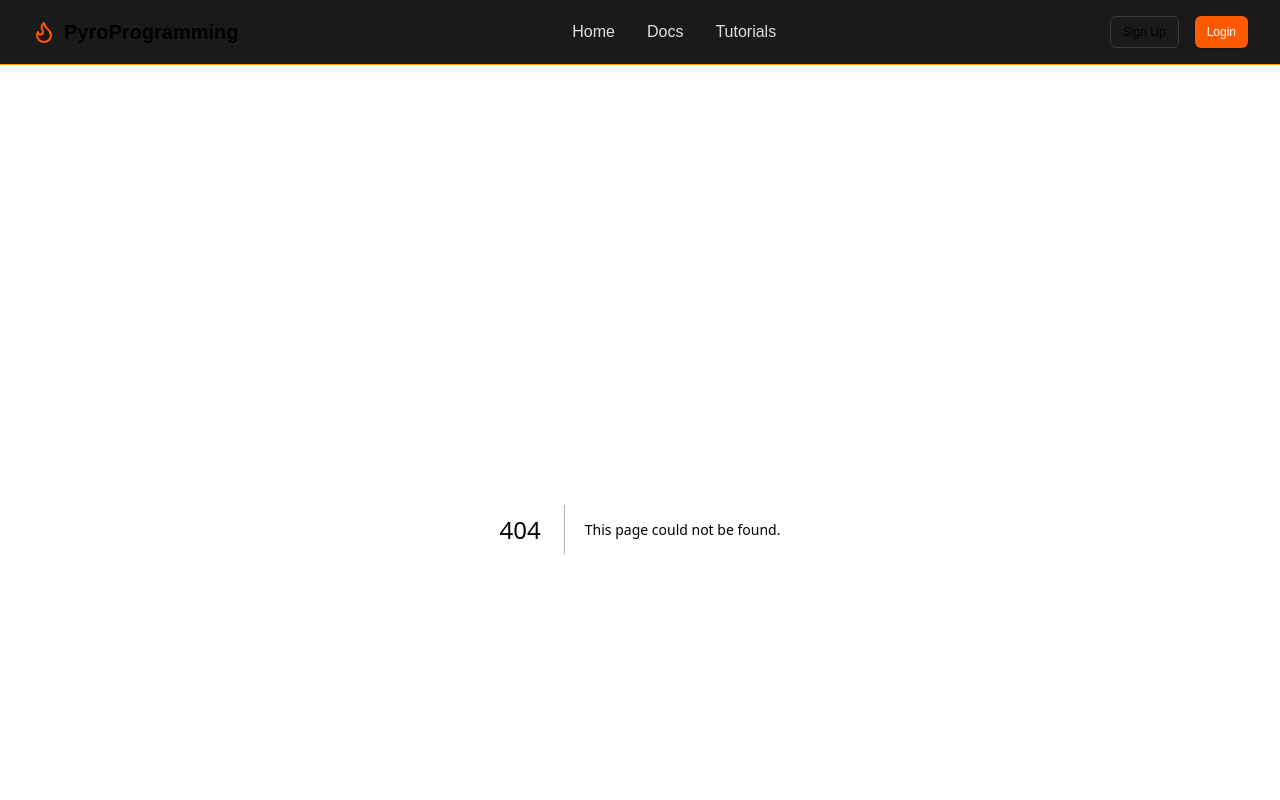
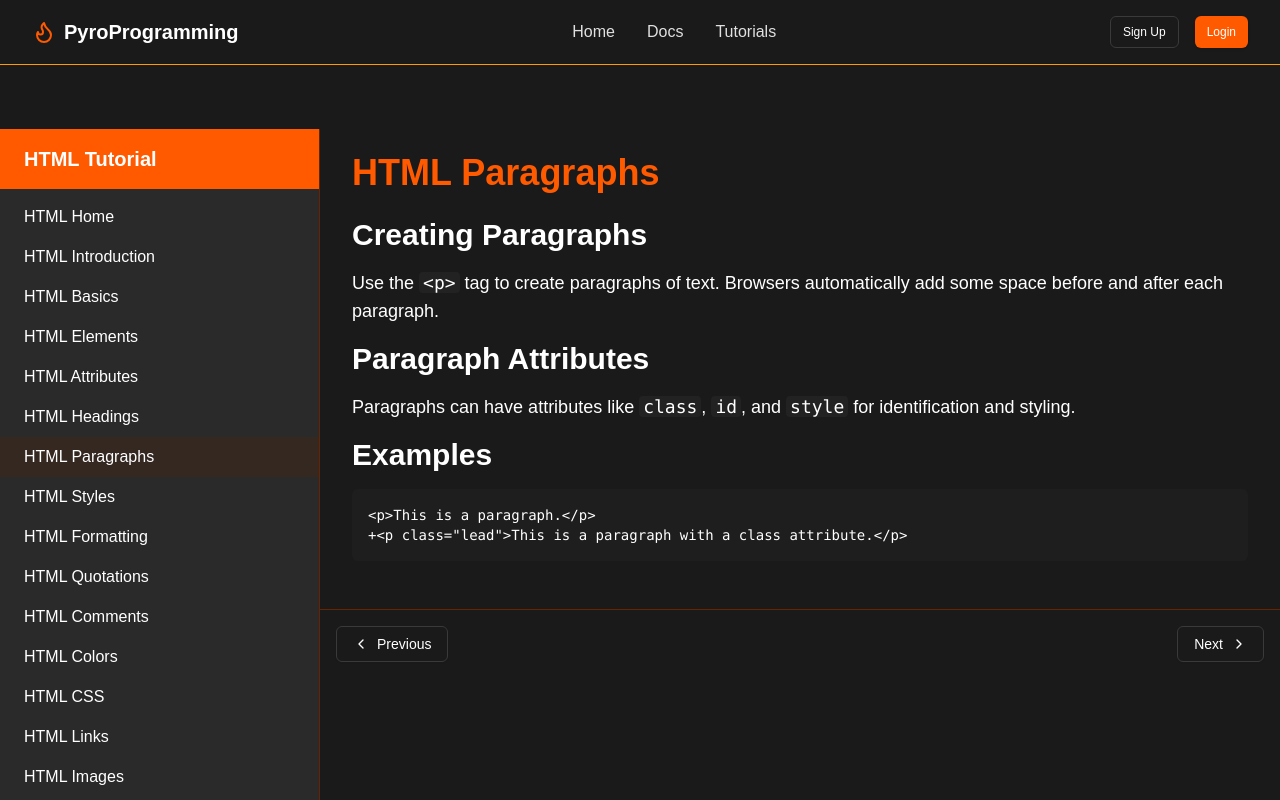
Before and after one commit to 321EZ123/PyroProgramming, a Next.js app: page /tutorials/html/paragraphs in a window 1280 px wide. Before the commit this address had no page. Shown: the top 800 px of the page. Built offline with nearby package versions, Linux system fonts and the light colour scheme.

Commit message:
Create page.tsx

```diff
--- /dev/null
+++ b/src/app/tutorials/html/paragraphs/page.tsx
@@ -0,0 +1,29 @@
+"use client";
+
+export default function HtmlParagraphs() {
+  return (
+    <div className="max-w-4xl mx-auto">
+      <h1 className="text-4xl font-bold mb-6 text-primary">HTML Paragraphs</h1>
+
+      <h2 className="text-3xl font-semibold mb-4">Creating Paragraphs</h2>
+      <p className="text-lg mb-4">
+        Use the <code className="bg-card/50 px-1 rounded">&lt;p&gt;</code> tag to create paragraphs of text. Browsers automatically add some space before and after each paragraph.
+      </p>
+
+      <h2 className="text-3xl font-semibold mb-4">Paragraph Attributes</h2>
+      <p className="text-lg mb-4">
+        Paragraphs can have attributes like <code className="bg-card/50 px-1 rounded">class</code>, <code className="bg-card/50 px-1 rounded">id</code>, and <code className="bg-card/50 px-1 rounded">style</code> for identification and styling.
+      </p>
+
+      <h2 className="text-3xl font-semibold mb-4">Examples</h2>
+      <div className="bg-[#1E1E1E] rounded-md overflow-hidden mb-6">
+        <div className="p-4 text-white font-mono text-sm">
+          <pre>
+            <code>{`<p>This is a paragraph.</p>
++<p class="lead">This is a paragraph with a class attribute.</p>`}</code>
+          </pre>
+        </div>
+      </div>
+    </div>
+  );
+}
```
